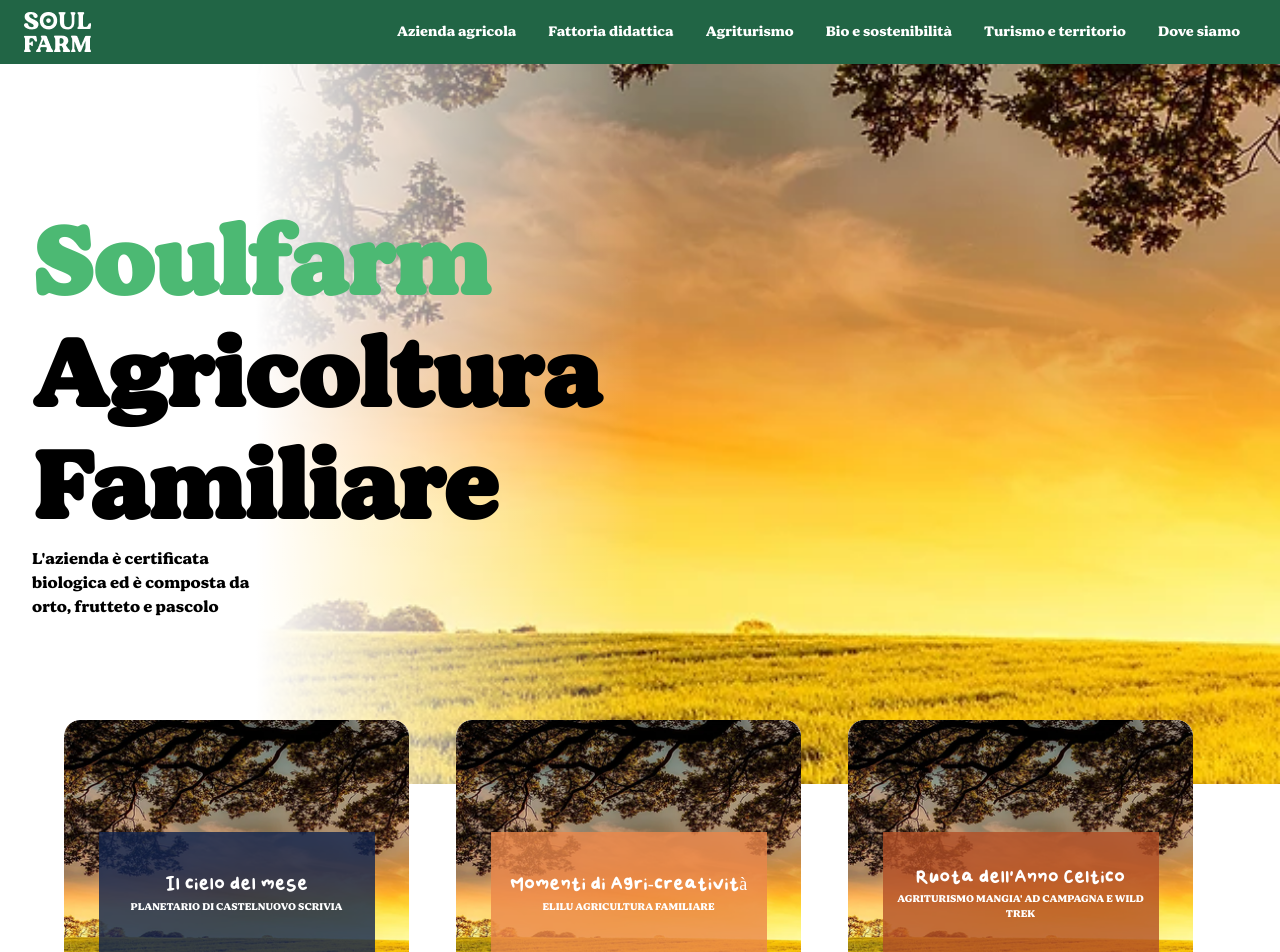
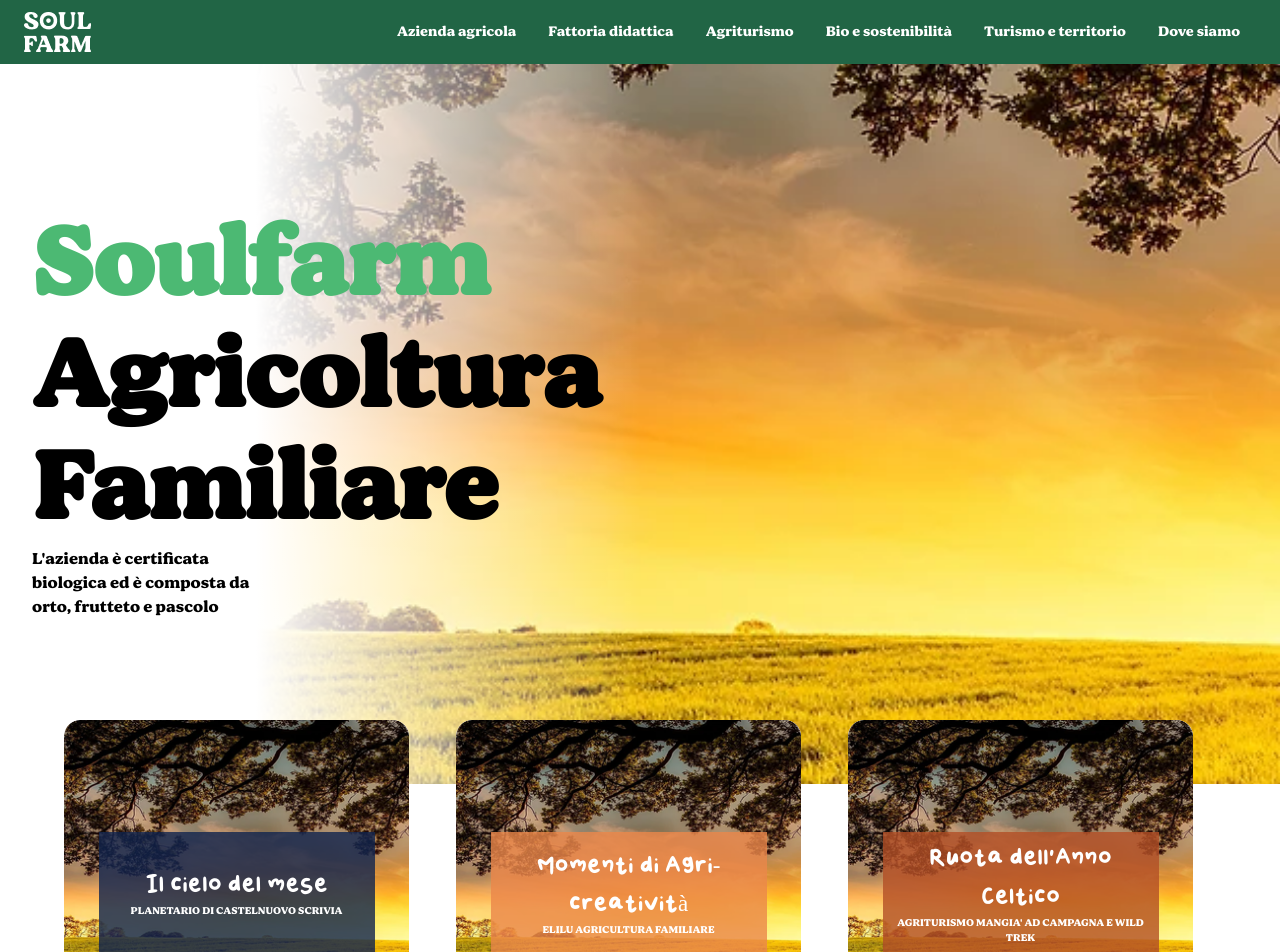
Before and after one commit to darioesposito01/pixel_crew_proj, a React (Vite) app: page / in a window 1280 px wide. Shown: the top 952 px of the page. Built offline with nearby package versions, Linux system fonts and the light colour scheme.

Commit message:
font size boxes

```diff
--- a/src/Components/BoxesSection.jsx
+++ b/src/Components/BoxesSection.jsx
@@ -66,7 +66,7 @@ const EventCard = ({ event }) => (
         }}
       />
       <div style={{backgroundColor: event.bgcolor }} className="layer">
-           <Typography color={'white'}  variant='caption' fontSize={18} textAlign={'center'}>{event.title}</Typography>
+           <Typography color={'white'}  variant='caption' fontSize={23} textAlign={'center'}>{event.title}</Typography>
            <Typography color={'white'} fontSize={10} textAlign={'center'}>{event.subtitle}</Typography>
           </div>
       </div>
```
Also changed, not shown: src/fonts/Butter.otf (deleted).
